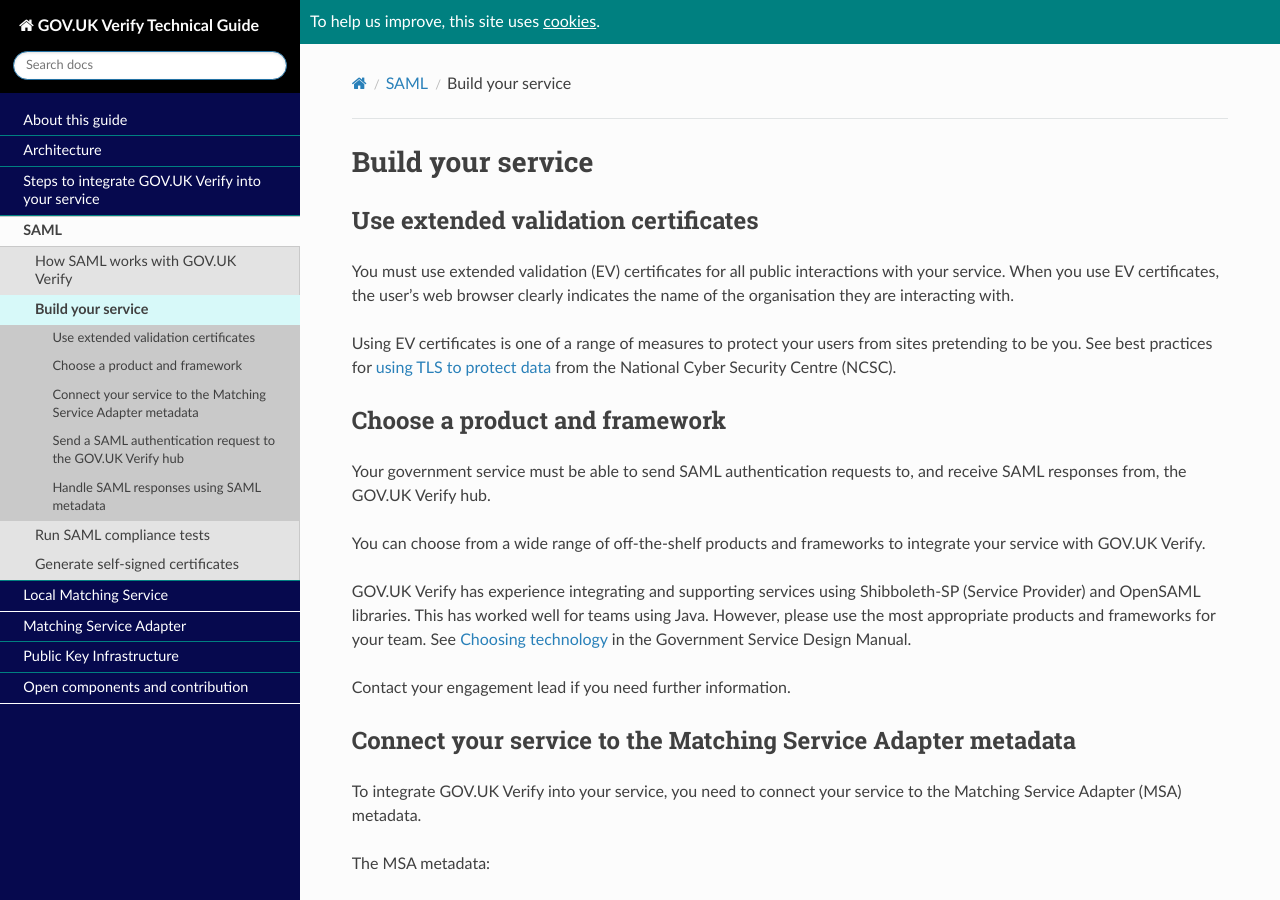
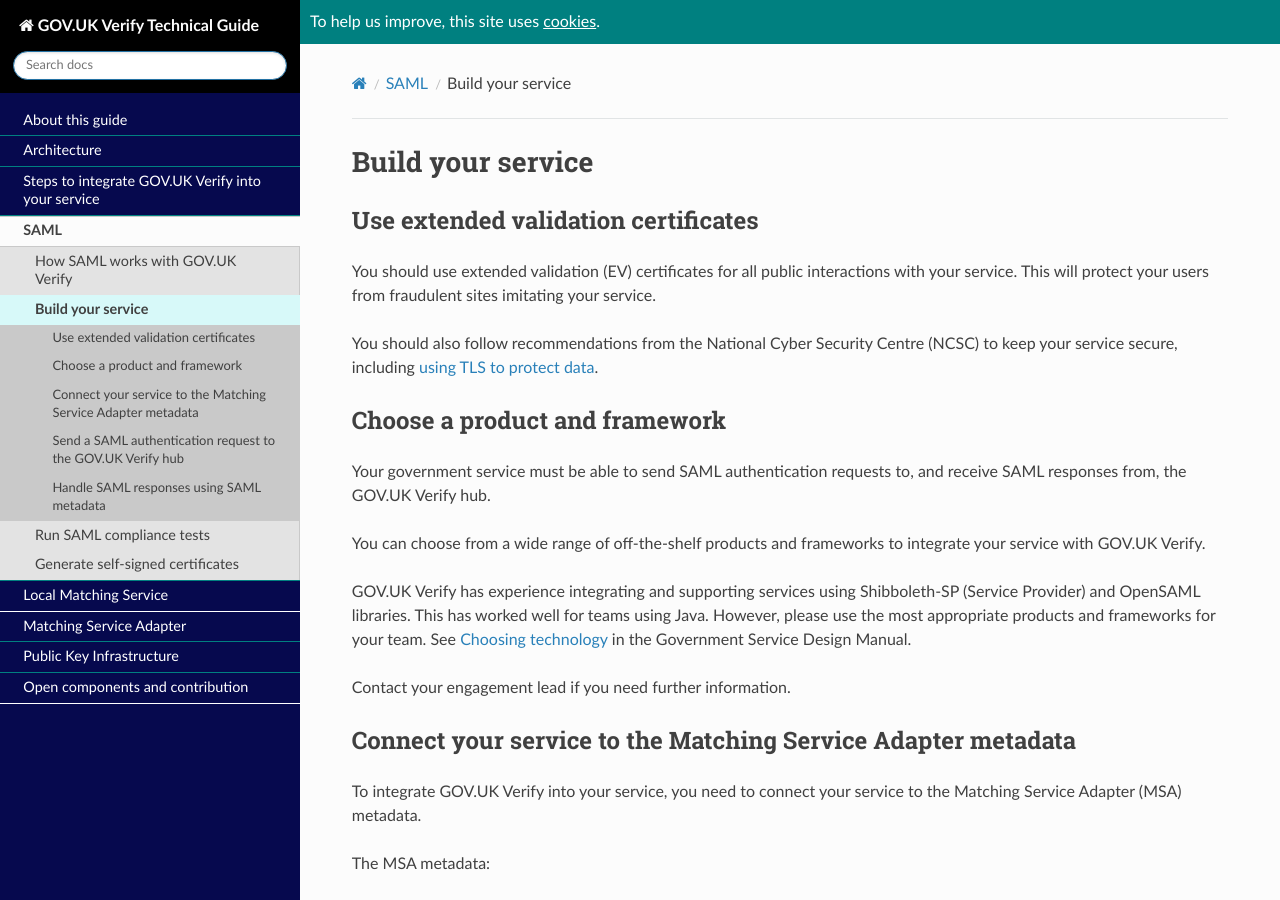
Before and after one commit to alphagov/rp-onboarding-tech-docs, a Sphinx documentation site: the page built from source/pages/saml/samlIntegration.rst, in a window 1280 px wide and 900 px high. Built offline with Sphinx 7.4.7 and the Read the Docs theme 2.0.0, drawn with Linux system fonts in a browser that asks for light colours; nearby versions of some CDN libraries; pages that are not in the unit, such as notebooks, are missing from menus; comment, search, counter and statistics services are not loaded.

Commit message:
Amended EV certificate guidance
Changed EV recommendation from 'must' to a 'should' as this is not mandated. Removed the line about browser indicating organisation information as this is no longer correct.

Paired: @J-Lambo @chrisholmes

```diff
--- a/source/pages/saml/samlIntegration.rst
+++ b/source/pages/saml/samlIntegration.rst
@@ -10,10 +10,9 @@
 Use extended validation certificates
 -------------------------------------
 
-You must use extended validation (EV) certificates for all public interactions with your service. When you use EV certificates, the user's web browser clearly indicates the name of the organisation they are interacting with.
+You should use extended validation (EV) certificates for all public interactions with your service. This will protect your users from fraudulent sites imitating your service.
 
-
-Using EV certificates is one of a range of measures to protect your users from sites pretending to be you. See best practices for `using TLS to protect data <https://www.ncsc.gov.uk/guidance/tls-external-facing-services>`_ from the National Cyber Security Centre (NCSC).
+You should also follow recommendations from the National Cyber Security Centre (NCSC) to keep your service secure, including  `using TLS to protect data <https://www.ncsc.gov.uk/guidance/tls-external-facing-services>`_.
 
 
 .. _ChooseProductFramework:
```
